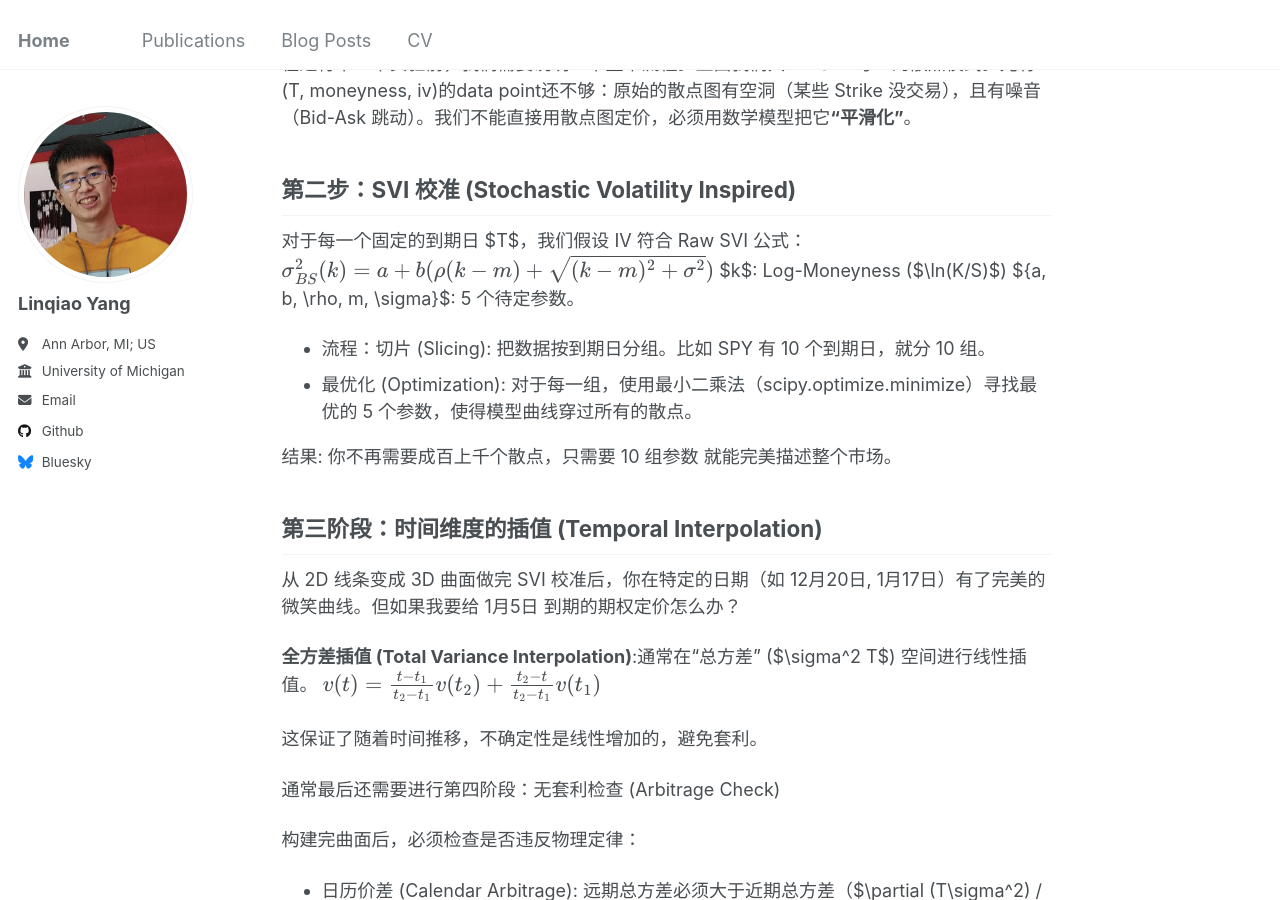
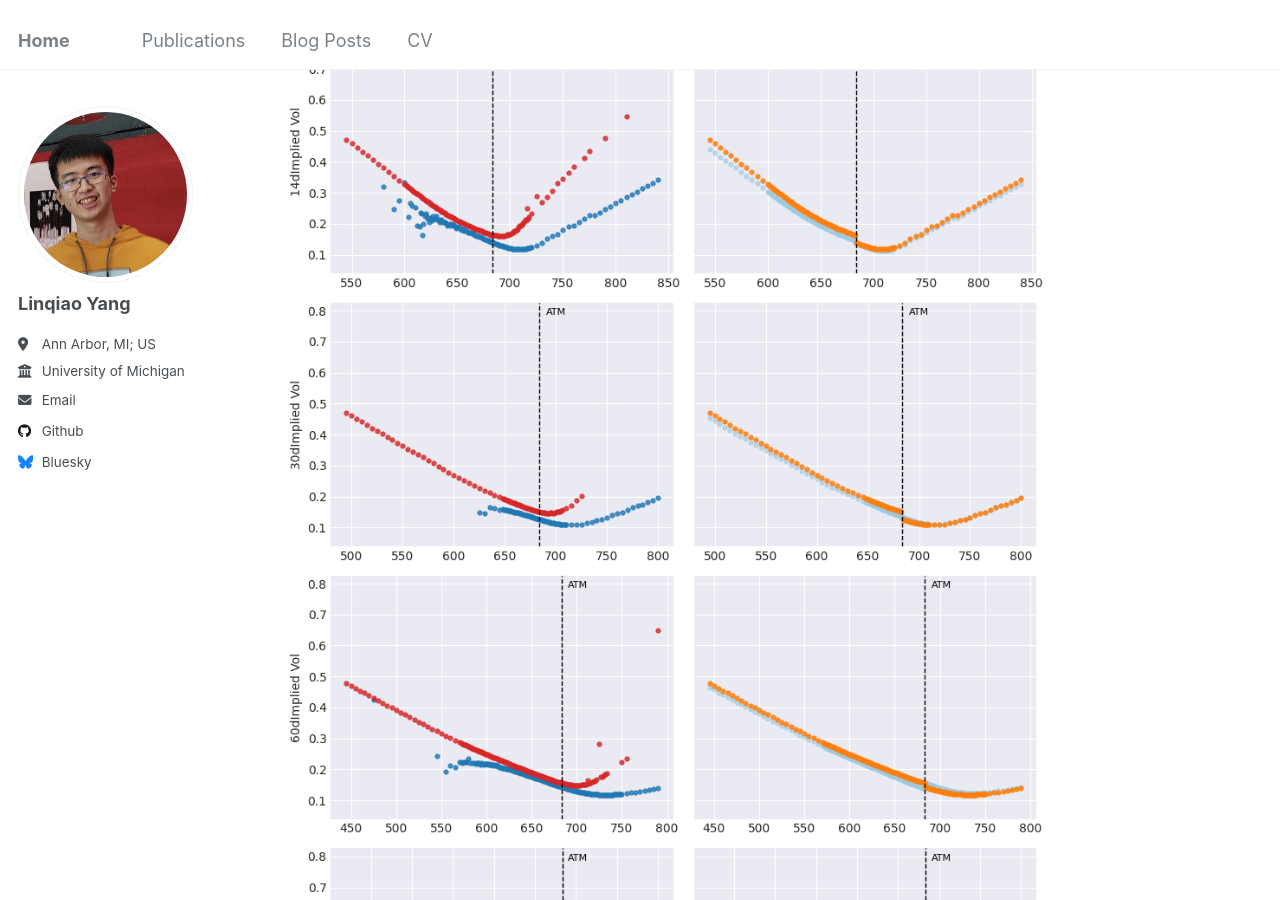
Before and after one commit to joelyanglq/joelyanglq.github.io, a Jekyll site: the page built from _posts/2025-12-04-iv-surface.md, in a window 1280 px wide and 900 px high, scrolled down 1487 px. Built offline with Jekyll 4.4.1, drawn with Linux system fonts in a browser that asks for light colours; some of the changed text lies outside the part shown.

Commit message:
[Fix] Image wasn't display

```diff
--- a/_posts/2025-12-04-iv-surface.md
+++ b/_posts/2025-12-04-iv-surface.md
@@ -32,7 +32,7 @@ tags:
 
 3. jay提到不用ibkr提供的greeks，得自己手写一个bs solver，我还纳闷为什么。但自己解出来喝yf提供的确实有些差别。
 
-![图1： QQQ期权在20251204上午11:45时的隐含波动率曲线](../images/qqq_iv_curve.png)
+![图1： QQQ期权在20251204上午11:45时的隐含波动率曲线](/images/qqq_iv_curve.png)
 
 首先，从图中可以看到call和put的iv曲线其实是两条，两条曲线大致在atm处相交（相切）。不过QQQ和SPY的曲线位置则有所不同。QQQ是相交穿过，而SPY是相切，被包着。
 
@@ -55,8 +55,8 @@ Gemini解释说，这是著名的Volatility Smirk现象。来源于（或者反
 
 对于每一个固定的到期日 $T$，我们假设 IV 符合 Raw SVI 公式：
 $$\sigma_{BS}^2(k) = a + b (\rho(k - m) + \sqrt{(k - m)^2 + \sigma^2})$$
-$k$: Log-Moneyness ($\ln(K/S)$)
-$\{a, b, \rho, m, \sigma\}$: 5 个待定参数。
+- k: Log-Moneyness (ln(K/S))
+- $\{a, b, \rho, m, \sigma\}$: 5 个待定参数。
 
 - 流程：切片 (Slicing): 把数据按到期日分组。比如 SPY 有 10 个到期日，就分 10 组。
 - 最优化 (Optimization): 对于每一组，使用最小二乘法（scipy.optimize.minimize）寻找最优的 5 个参数，使得模型曲线穿过所有的散点。
@@ -68,6 +68,7 @@ $\{a, b, \rho, m, \sigma\}$: 5 个待定参数。
 从 2D 线条变成 3D 曲面做完 SVI 校准后，你在特定的日期（如 12月20日, 1月17日）有了完美的微笑曲线。但如果我要给 1月5日 到期的期权定价怎么办？
 
 **全方差插值 (Total Variance Interpolation)**:通常在“总方差” ($\sigma^2 T$) 空间进行线性插值。
+
 $$v(t) = \frac{t - t_1}{t_2 - t_1} v(t_2) + \frac{t_2 - t}{t_2 - t_1} v(t_1)$$
 
 这保证了随着时间推移，不确定性是线性增加的，避免套利。
@@ -78,13 +79,13 @@ $$v(t) = \frac{t - t_1}{t_2 - t_1} v(t_2) + \frac{t_2 - t}{t_2 - t_1} v(t_1)$$
 - 日历价差 (Calendar Arbitrage): 远期总方差必须大于近期总方差（$\partial (T\sigma^2) / \partial T > 0$）。如果不满足，意味着你可以通过“买近期、卖远期”无风险获利。
 - 蝴蝶价差 (Butterfly Arbitrage): 概率密度函数必须非负。SVI 某些参数组合可能会导致负概率，必须剔除或加惩罚项重算。
 
-![图中展示了我们通过这两步画出的3Div曲面](../images/qqq-iv-surface-svi3d.png)
+![图中展示了我们通过这两步画出的3Div曲面](/images/qqq-iv-surface-svi3d.png)
 
 下面两张图对比了我们用全部的otm期权和调整deep otm和near otm比例为3:7得到的去买呢
 
-![alt text](../images/qqq-iv-surface-pure_otm.png)
+![alt text](/images/qqq-iv-surface-pure_otm.png)
 
-![alt text](../images/qqq-iv-surface-prop_otm.png)
+![alt text](/images/qqq-iv-surface-prop_otm.png)
 
 按理说应该加一个评估的。不过我还没搞懂怎么评估。
 
```
